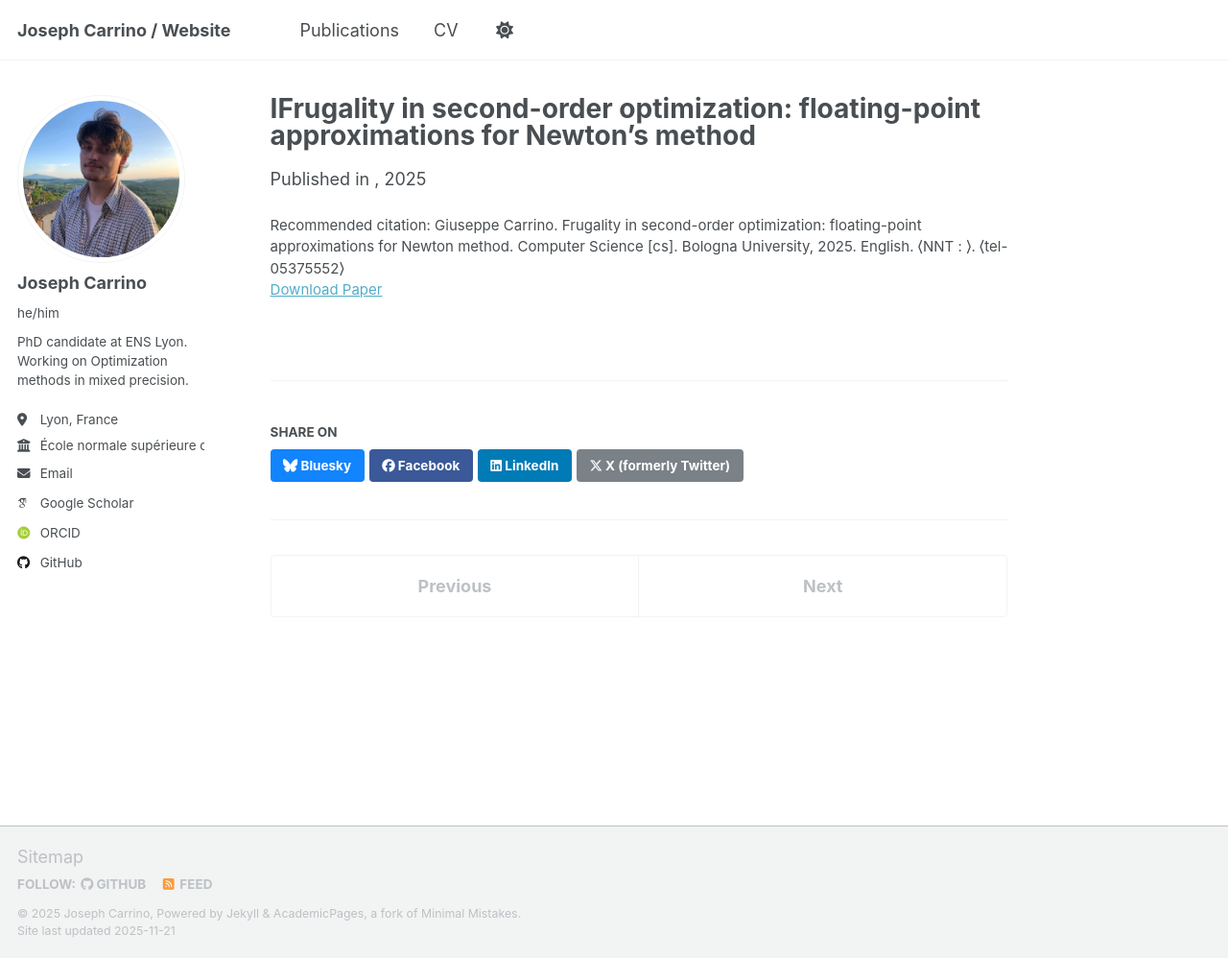
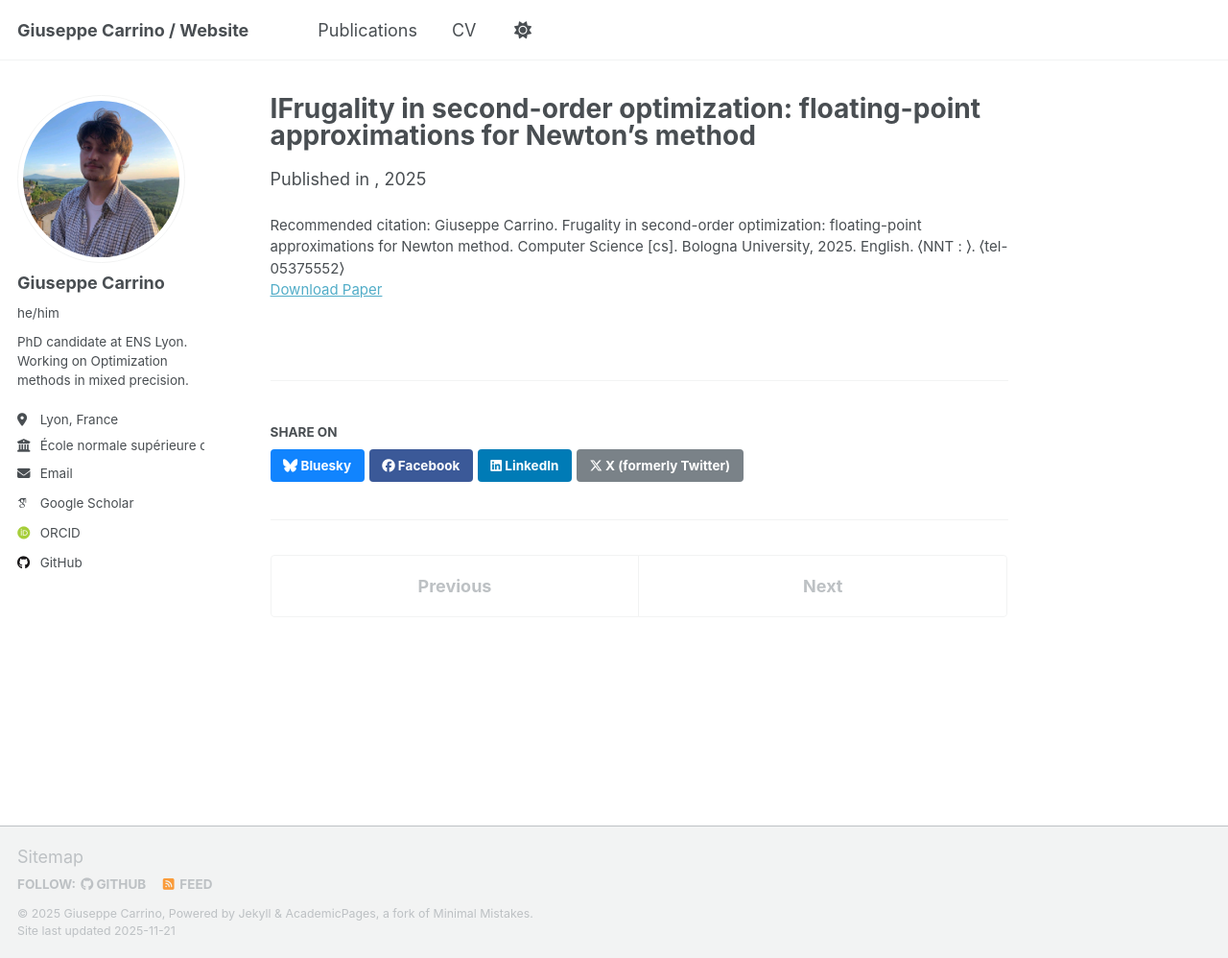
Before and after one commit to JosephCarrino/josephcarrino.github.io, a Jekyll site: the page built from _publications/2025-07-10-Frugality-in-second-order-optimization:floating-point-approximations-for-Newton-method.md, in a window 1280 px wide and 998 px high. Shown: the whole window at 96% size. Built offline with Jekyll 4.4.1, drawn with Linux system fonts in a browser that asks for light colours; some web fonts are replaced; a script that is not in the unit is left out.

Commit message:
Name fix

```diff
--- a/_config.yml
+++ b/_config.yml
@@ -9,9 +9,9 @@
 # Basic Site Settings
 locale                   : "en-US"
 site_theme               : "default" # Currently available options are "default", "air"
-title                    : "Joseph Carrino / Website"
+title                    : "Giuseppe Carrino / Website"
 title_separator          : "-"
-name                     : &name "Joseph Carrino"
+name                     : &name "Giuseppe Carrino"
 description              : &description "PhD candidate at ENS Lyon. Working on Optimization methods in finite precision."
 url                      : https://josephcarrino.github.io # the base hostname & protocol for your site e.g. "https://[your GitHub username].github.io" or if you already have some other page hosted on Github then use "https://[your GitHub username].github.io/[Your Repo Name]"
 baseurl                  : "" # the subpath of your site, e.g. "/blog"
@@ -23,7 +23,7 @@ repository               : "JosephCarrino/josephcarrino.github.io"
 author:
   # Biographic information
   avatar           : "profile.jpg"
-  name             : "Joseph Carrino"
+  name             : "Giuseppe Carrino"
   pronouns         : "he/him"
   bio              : "PhD candidate at ENS Lyon. Working on Optimization methods in mixed precision."
   location         : "Lyon, France"
@@ -84,6 +84,8 @@ publication_category:
     title: 'Journal Articles'
   conferences:
     title: 'Conference Papers'
+  thesis:
+    title: 'Thesis'
 
 # Site Settings
 teaser                   :  # filename of teaser fallback teaser image placed in /images/, .e.g. "500x300.png"
```
Also changed, not shown: _publications/2025-07-10-Frugality-in-second-order-optimization:floating-point-approximations-for-Newton-method.md (+1 -1 lines).
